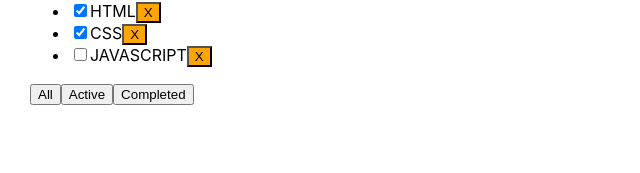
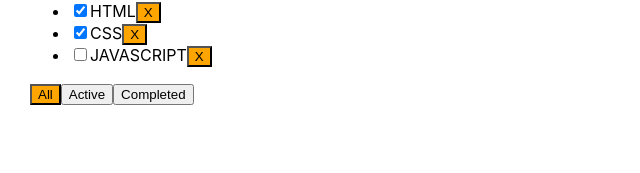
Before and after one commit to TatsianaKedrova/it-kamasutra-todolist, a React (Create React App) app: page / in a window 1280 px wide. Shown: the part 127-300 px from the top of the page, without its empty margins (0-640 px from the left). Built offline with nearby package versions, Linux system fonts and the light colour scheme.

Commit message:
Third day of first Monday

```diff
--- a/src/App.css
+++ b/src/App.css
@@ -10,3 +10,17 @@
 .btn-remove {
     background-color: orange;
 }
+
+.active-filter {
+    background-color: orange;
+}
+
+.error {
+    border: red 2px solid;
+    outline: transparent;
+
+}
+
+.error-text {
+    color: red
+}
--- a/src/App.tsx
+++ b/src/App.tsx
@@ -14,10 +14,6 @@ export type FilterValuesType = "all" | "active" | "complete";
 
 
 function App() {
-console.log(v1());
-console.log(v1());
-console.log(v1());
-
 
 const [tasks, setTasks] = useState<Array<TaskType>>([
         { id: v1(), title: "HTML", isDone: true },
@@ -32,14 +28,30 @@ const [tasks, setTasks] = useState<Array<TaskType>>([
     }
 
     function addTask(title: string) {
-        const task: TaskType = {
+
+        setTasks([{
+            id: v1(),
+            title,
+            isDone: false
+            }, ...tasks ])
+        /*const task: TaskType = {
             id: v1(),
             title: title,
             isDone: false
         }
         const newTasks = [task, ...tasks];
-        setTasks(newTasks);
+        setTasks(newTasks);*/
 
+    }
+
+    function changeTaskStatus(taskID: string,  newIsDone: boolean) {
+        const updatedTasks = tasks.map(task => task.id === taskID ? {...task, isDone: newIsDone} : task)
+           /* if (task.id === taskID) {
+                return {...task, isDone: !task.isDone}
+            }
+            return task
+        })*/
+        setTasks(updatedTasks)
     }
 
     const [todoListFilter, setTodoListFilter] = useState<FilterValuesType>("all");
@@ -64,15 +76,15 @@ const [tasks, setTasks] = useState<Array<TaskType>>([
         <div className="App">
             <TodoList
                 title = {'What to learn'}
+                todoListFilter={todoListFilter}
                 tasks={getTasksForTodoList()}
                 addTask = {addTask}
                 removeTask={removeTask}
                 changeTodoListFilter={changeTodoListFilter}
+                changeTaskStatus={changeTaskStatus}
             />
         </div>
     );
 }
 
-
-
 export default App;
--- a/src/ToDolist.tsx
+++ b/src/ToDolist.tsx
@@ -5,10 +5,12 @@ import { useState, KeyboardEvent } from 'react';
 //
 type TodoListPropsType = {
     title: string,
+    todoListFilter: FilterValuesType,
     tasks: Array<TaskType>,
     addTask: (title: string) => void,
     removeTask: (taskID: string) => void,
-    changeTodoListFilter: (newFilterValue: FilterValuesType) => void;
+    changeTodoListFilter: (newFilterValue: FilterValuesType) => void,
+    changeTaskStatus: (taskID: string,  newIsDone: boolean) => void
 }
 
 
@@ -16,28 +18,40 @@ type TodoListPropsType = {
 function TodoList(props: TodoListPropsType) {
 
     const [title, setTitle] = useState<string>("");
-
-
+    const [error, setError] = useState<string | null>(null)
     const tasks = props.tasks.map( task => {
+        const remoteTask = () => props.removeTask(task.id)
+        const changeStatus = (e: ChangeEvent<HTMLInputElement>) => props.changeTaskStatus(task.id, e.currentTarget.checked)
         return (
             <li key={task.id}>
-                <input type="checkbox" checked={task.isDone}/>
+                <input
+                    type="checkbox"
+                    checked={task.isDone}
+                    onChange={changeStatus}/>
                 <span>{task.title}</span>
                 <button
                 className="btn-remove"
-                onClick={() => props.removeTask(task.id)}>X</button>
+                onClick={remoteTask}>X</button>
             </li>
         )
 
     });
-
+    //() => props.removeTask(task.id)
 
     const setAllFilterValue = () => props.changeTodoListFilter("all");
     const setActiveFilterValue = () => props.changeTodoListFilter("active");
     const setCompleteFilterValue = () => props.changeTodoListFilter("complete");
-    const changeTitle = (e: ChangeEvent<HTMLInputElement>) => setTitle(e.currentTarget.value);
+    const changeTitle = (e: ChangeEvent<HTMLInputElement>) => {
+        setError(null)
+        setTitle(e.currentTarget.value);
+    }
     const addTask = () => {
-        props.addTask("Task");
+        const trimmedTitle = title.trim()
+        if(trimmedTitle){
+            props.addTask(title);
+        } else {
+            setError("Title is required!")
+        }
         setTitle("");
     }
 
@@ -55,18 +69,25 @@ function TodoList(props: TodoListPropsType) {
                 value={title}
                 onChange={changeTitle}
                 onKeyPress={onKeyPressAddTask}
+                className={error ? "error" : ""}
                 />
                 <button onClick = {addTask}>+</button>
+                {error && <div className={"error-text"}>{error}</div>}
             </div>
             <ul>
                 {tasks}
             </ul>
             <div>
                 <button
+                    className = {props.todoListFilter === "all" ? "active-filter" : ""}
                     onClick={setAllFilterValue}
                 >All</button>
-                <button onClick={setActiveFilterValue}>Active</button>
-                <button onClick={setCompleteFilterValue}>Completed</button>
+                <button
+                    className = {props.todoListFilter === "active" ? "active-filter" : ""}
+                    onClick={setActiveFilterValue}>Active</button>
+                <button
+                    className = {props.todoListFilter === "complete" ? "active-filter" : ""}
+                    onClick={setCompleteFilterValue}>Completed</button>
             </div>
         </div>
 
@@ -74,6 +95,4 @@ function TodoList(props: TodoListPropsType) {
 }
 
 
-
-
 export default TodoList;
```
